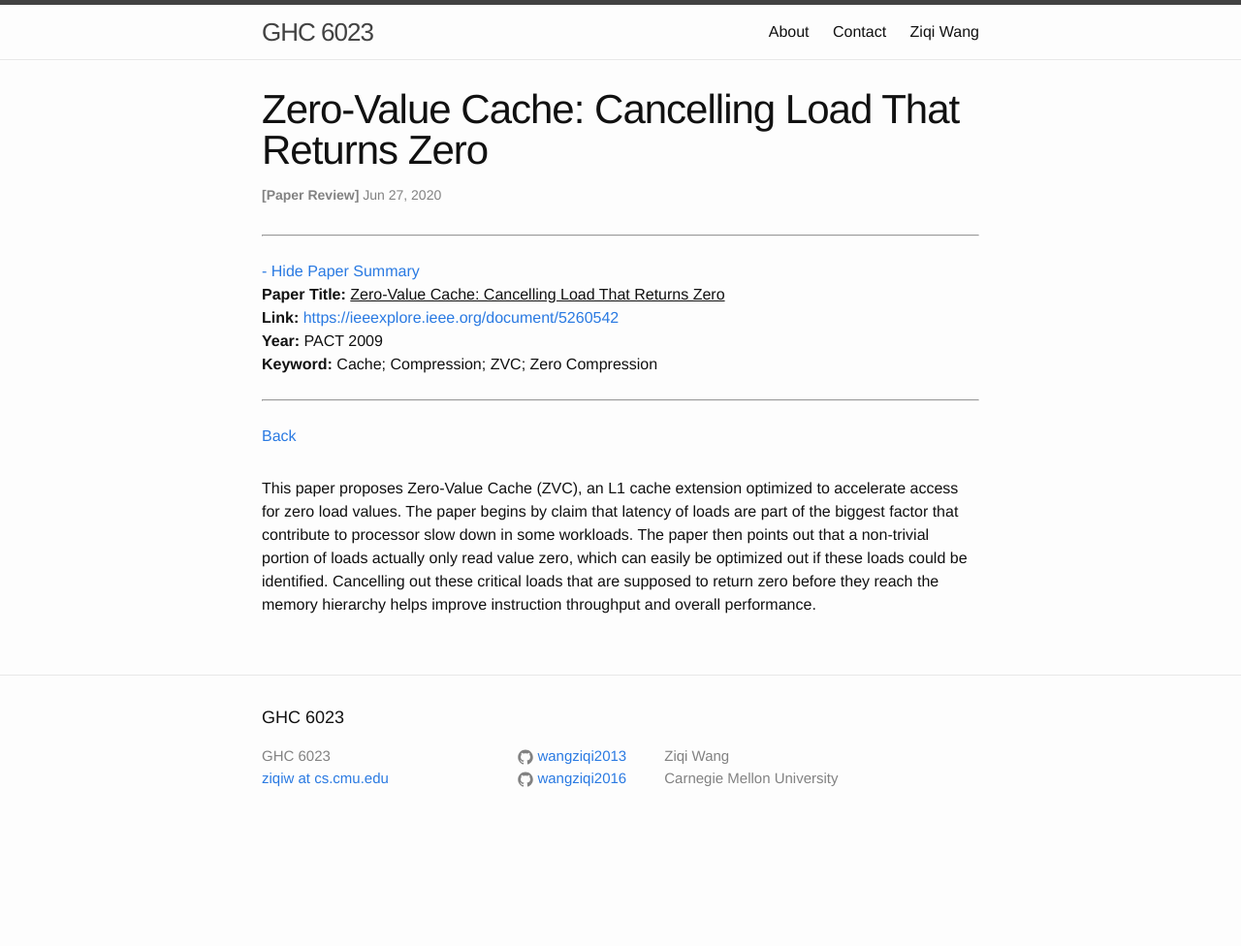
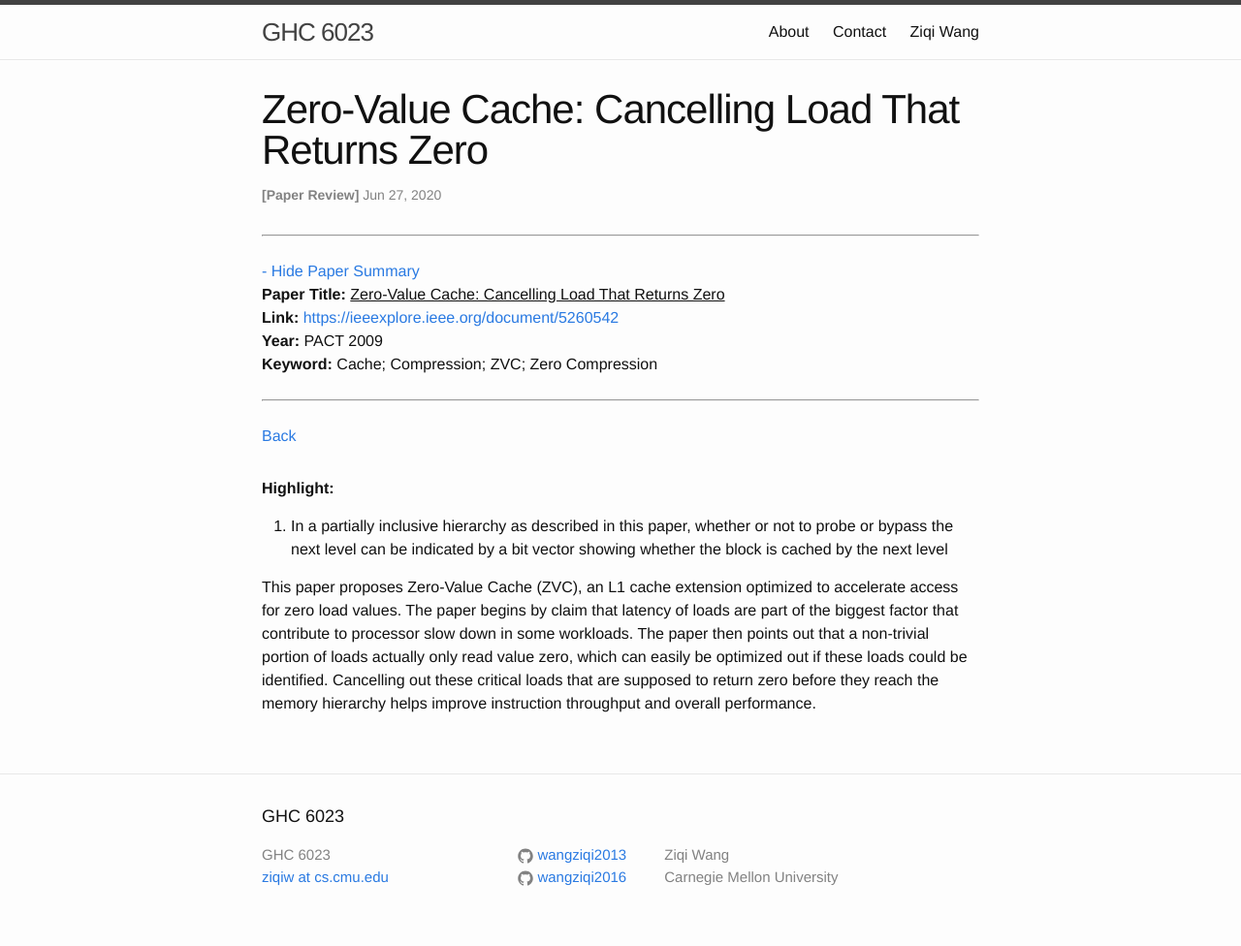
Before and after one commit to wangziqi2013/wangziqi2013.github.io, a Jekyll site: the page built from _posts/2020-06-26-zvc.markdown, in a window 1280 px wide. Shown: the whole page at 97% size. Built offline with Jekyll 4.4.1, drawn with Linux system fonts in a browser that asks for light colours; before the commit the page ends 900 px from its top, so only the background shows below that.

Commit message:
Adding highlight

```diff
--- a/_posts/2020-06-26-zvc.markdown
+++ b/_posts/2020-06-26-zvc.markdown
@@ -13,6 +13,13 @@ htm_cr:
 version_mgmt:
 ---
 
+**Highlight:**
+
+1. In a partially inclusive hierarchy as described in this paper, whether or not to probe or bypass the next level
+   can be indicated by a bit vector showing whether the block is cached by the next level
+
+
+
 This paper proposes Zero-Value Cache (ZVC), an L1 cache extension optimized to accelerate access for zero load values.
 The paper begins by claim that latency of loads are part of the biggest factor that contribute to processor slow down
 in some workloads. The paper then points out that a non-trivial portion of loads actually only read value zero, which can
```
